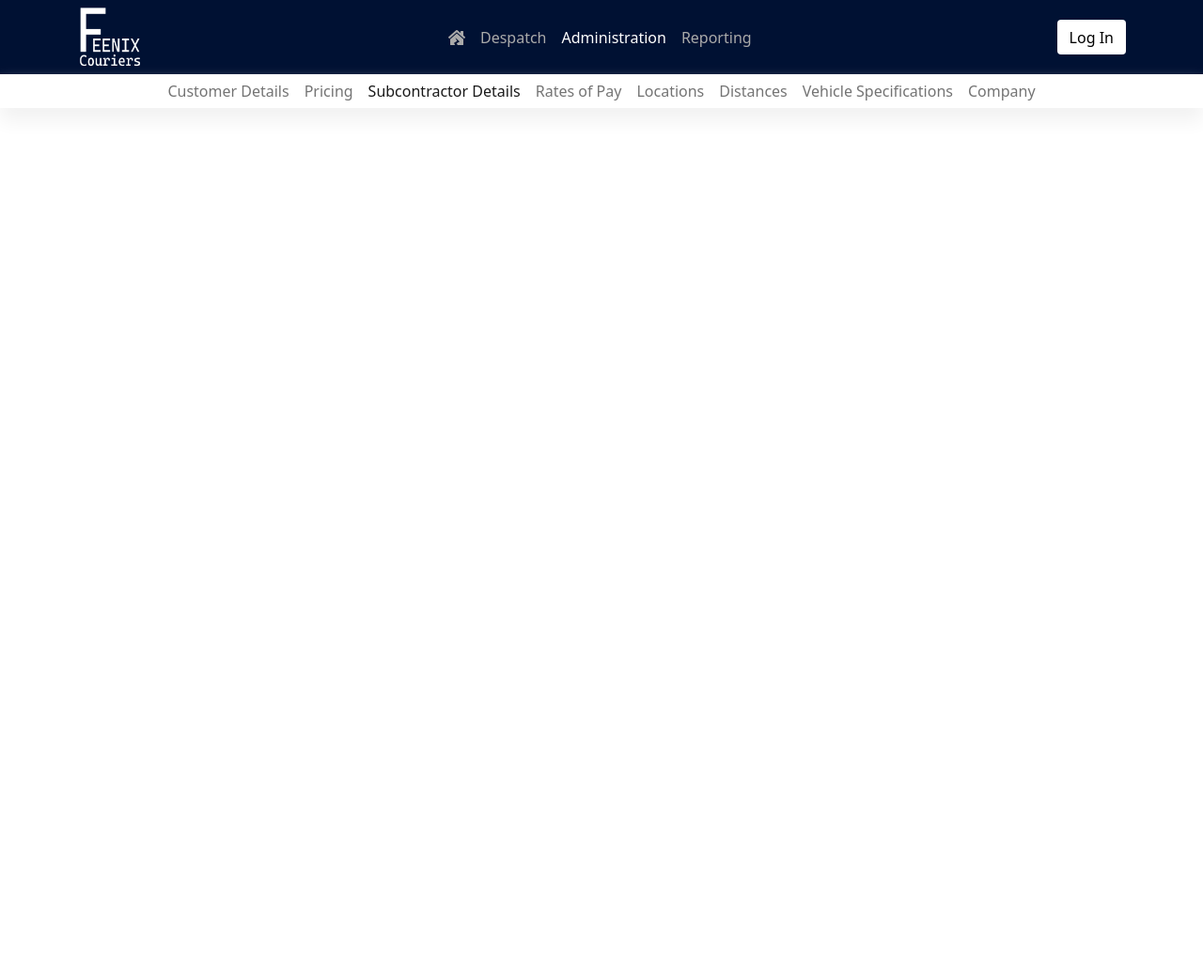
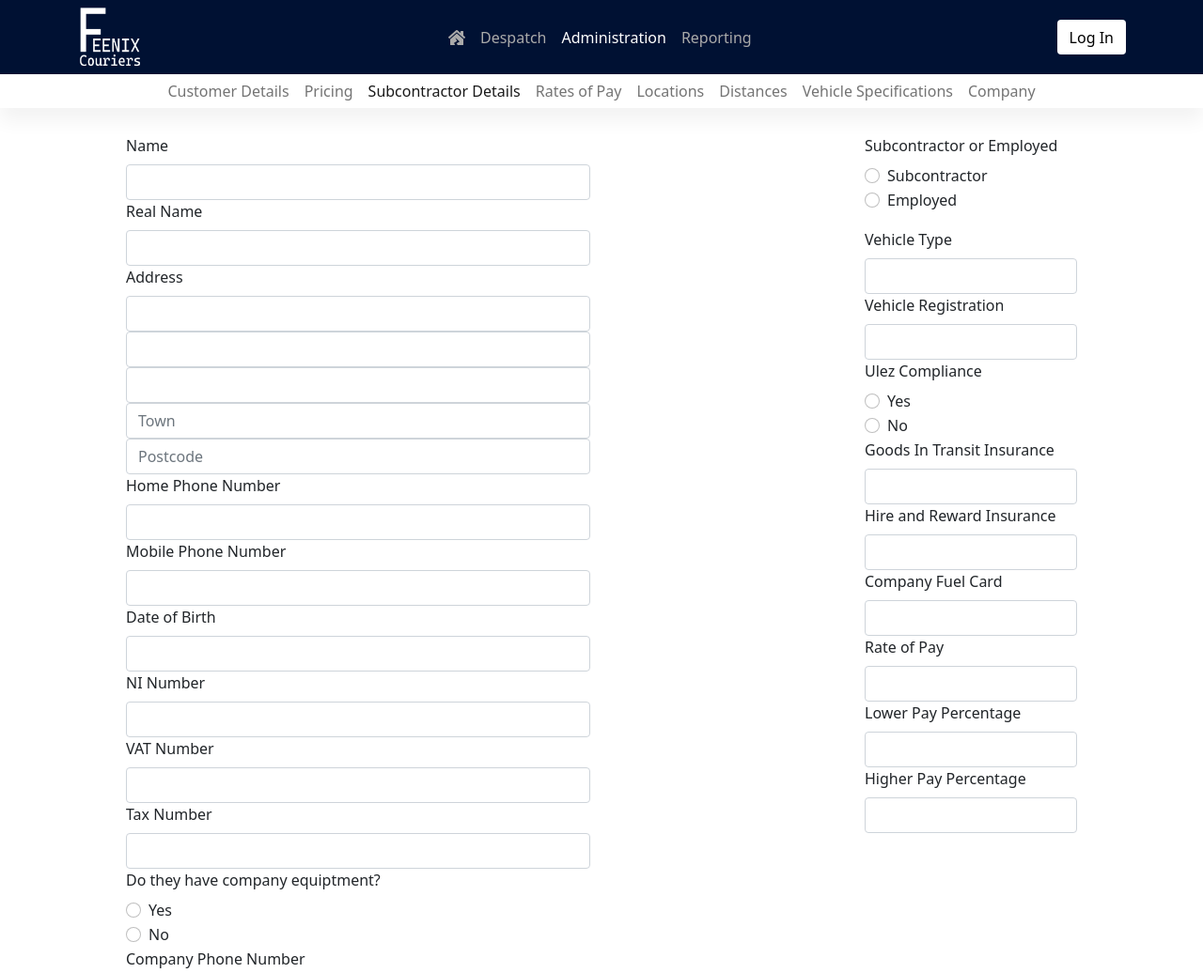
Before and after one commit to jackabailey/feenixcms, a plain HTML site: page site/administration/subcontractorDetails.html in a window 1280 px wide. Shown: the top 1036 px of the page at 94% size. Before the commit the page ends 800 px from the top, so only its background shows below. Drawn offline with Linux system fonts and the light colour scheme.

Commit message:
Subcontractor Details Form Updated

```diff
--- a/site/administration/subcontractorDetails.html
+++ b/site/administration/subcontractorDetails.html
@@ -12,7 +12,7 @@
 </head>
 
 <body>
-    <nav class="navbar navbar-light navbar-expand-md py-3" style="background: #001133;height: 79px;">
+    <nav class="navbar navbar-light navbar-expand-md py-3 position-sticky top-0" style="background: #001133;height: 79px;">
         <div class="container"><img src="../assets/img/Feenix-New-Logo-NOBG.png" width="" style="width: 70px;height: 65px;"><button data-bs-toggle="collapse" class="navbar-toggler" data-bs-target="#navcol-3"><span class="visually-hidden">Toggle navigation</span><span class="navbar-toggler-icon"></span></button>
             <div class="collapse navbar-collapse" id="navcol-3">
                 <ul class="navbar-nav mx-auto">
@@ -24,7 +24,7 @@
             </div>
         </div>
     </nav>
-    <nav class="navbar navbar-light navbar-expand-md py-3" style="height: 36px;box-shadow: 0px 14px 20px 0px rgb(242,242,242);border-bottom-width: 0.5px;border-bottom-color: rgb(136,136,136);">
+    <nav class="navbar navbar-light navbar-expand-md py-3 position-sticky" style="height: 36px;box-shadow: 0px 14px 20px 0px rgba(0,0,0,0.05);border-bottom-width: 0.5px;border-bottom-color: rgb(136,136,136);top: 79px;backgraound: #ffffff;background: #ffffff;">
         <div class="container"><button data-bs-toggle="collapse" class="navbar-toggler" data-bs-target="#navcol-1"><span class="visually-hidden">Toggle navigation</span><span class="navbar-toggler-icon"></span></button>
             <div class="collapse navbar-collapse" id="navcol-1">
                 <ul class="navbar-nav mx-auto">
@@ -40,6 +40,30 @@
             </div>
         </div>
     </nav>
+    <div class="row">
+        <div class="col">
+            <form>
+                <div class="row">
+                    <div class="col" style="max-width: 80%;margin-right: 134px;margin-left: 134px;margin-top: 28px;"><label class="form-label">Name</label><input class="form-control" type="text" id="subcontractorName"><label class="form-label">Real Name</label><input class="form-control" type="text" id="subcontractorRealName"><label class="form-label">Address</label><input class="form-control" type="text" id="subcontractorAddr-1"><input class="form-control" type="text" id="subcontractorAddr-2"><input class="form-control" type="text" id="subcontractorAddr-3"><input class="form-control" type="text" id="subcontractorAddr-4" placeholder="Town"><input class="form-control" type="text" id="subcontractorAddr-5" placeholder="Postcode"><label class="form-label">Home Phone Number</label><input class="form-control" type="tel" id="subcontractorHomePhone"><label class="form-label">Mobile Phone Number</label><input class="form-control" type="tel" id="subcontractorHomePhone-1"><label class="form-label">Date of Birth</label><input class="form-control" id="subcontractorHomePhone-2"><label class="form-label">NI Number</label><input class="form-control" type="number" id="subcontractorHomePhone-3"><label class="form-label">VAT Number</label><input class="form-control" type="number" id="subcontractorHomePhone-4"><label class="form-label">Tax Number</label><input class="form-control" type="number" id="subcontractorHomePhone-5"><label class="form-label">Do they have company equiptment?</label>
+                        <div class="form-check" name="equiptment"><input class="form-check-input" type="radio" id="formCheck-2"><label class="form-check-label" for="formCheck-2">Yes</label></div>
+                        <div class="form-check" nsme="equiptment"><input class="form-check-input" type="radio" id="formCheck-1"><label class="form-check-label" for="formCheck-1">No</label></div><label class="form-label">Company Phone Number</label><input class="form-control" type="tel" id="subcontractorHomePhone-6"><label class="form-label">Company Tracker Number</label><input class="form-control" type="text" id="subcontractorHomePhone-7">
+                    </div>
+                    <div class="col">
+                        <form>
+                            <div class="row">
+                                <div class="col" style="max-width: 80%;margin-right: 134px;margin-left: 134px;margin-top: 28px;"><label class="form-label">Subcontractor or Employed</label>
+                                    <div class="form-check" name="subcontract"><input class="form-check-input" type="radio" id="formCheck-5"><label class="form-check-label" for="formCheck-5">Subcontractor</label></div>
+                                    <div class="form-check" name="subcontract"><input class="form-check-input" type="radio" id="formCheck-6"><label class="form-check-label" for="formCheck-6">Employed</label></div><label class="form-label" style="margin-top: 16px;">Vehicle Type</label><input class="form-control" type="text" id="subcontractorRealName-1"><label class="form-label">Vehicle Registration</label><input class="form-control" type="text" id="subcontractorAddr-6"><label class="form-label">Ulez Compliance</label>
+                                    <div class="form-check" name="ulez"><input class="form-check-input" type="radio" id="formCheck-7" name="ulez"><label class="form-check-label" for="formCheck-7" name="ulez">Yes</label></div>
+                                    <div class="form-check" name="ulez"><input class="form-check-input" type="radio" id="formCheck-8"><label class="form-check-label" for="formCheck-8">No</label></div><label class="form-label">Goods In Transit Insurance</label><input class="form-control" id="subcontractorHomePhone-9"><label class="form-label">Hire and Reward Insurance</label><input class="form-control" id="subcontractorHomePhone-10"><label class="form-label">Company Fuel Card</label><input class="form-control" type="number" id="subcontractorHomePhone-11"><label class="form-label">Rate of Pay</label><input class="form-control" type="number" id="subcontractorHomePhone-12"><label class="form-label">Lower Pay Percentage</label><input class="form-control" type="number" id="subcontractorHomePhone-13"><label class="form-label">Higher Pay Percentage</label><input class="form-control" type="tel" id="subcontractorHomePhone-14">
+                                </div>
+                            </div>
+                        </form>
+                    </div>
+                </div>
+            </form>
+        </div>
+    </div>
     <script src="../assets/bootstrap/js/bootstrap.min.js"></script>
     <script src="../assets/js/NewBookings/PickupUtilities.js"></script>
 </body>
```
Also changed, not shown: 1 other file.
